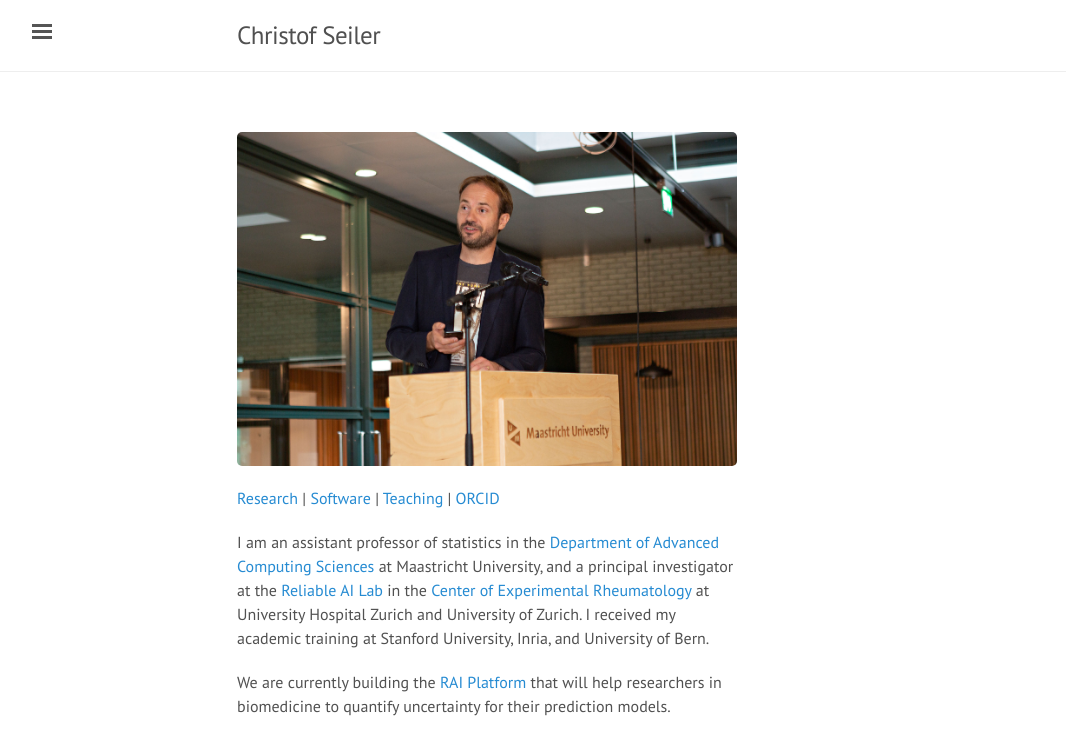
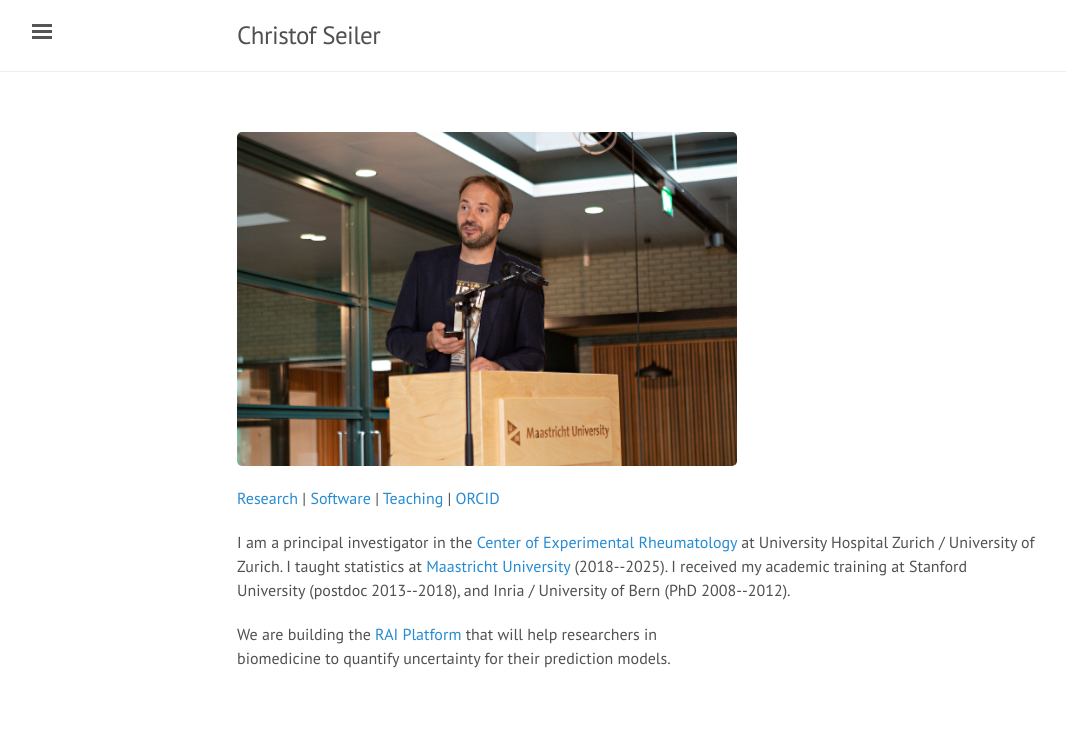
Before and after one commit to ChristofSeiler/ChristofSeiler.github.io, a Jekyll site: the page built from index.html, in a window 1280 px wide. Shown: the top 755 px of the page, without its empty margins (3-1069 px from the left). Built offline with Jekyll 4.4.1, drawn with Linux system fonts in a browser that asks for light colours; the list of posts is cut into pages by our own code.

Commit message:
updated short bio

```diff
--- a/index.html
+++ b/index.html
@@ -18,6 +18,8 @@ p.narrow {
 <a href="https://orcid.org/0000-0001-8802-3642">ORCID</a>
 </p>
 
-<p class="narrow">I am an assistant professor of statistics in the <a href="https://www.maastrichtuniversity.nl/dacs">Department of Advanced Computing Sciences</a> at Maastricht University, and a principal investigator at the <a href="group/">Reliable AI Lab</a> in the <a href="https://www.usz.ch/en/department/rheumatology/research-at-the-clinic-for-rheumatology/research-focus-of-the-clinic-for-rheumatology/research-group-christof-seiler/">Center of Experimental Rheumatology</a> at University Hospital Zurich and University of Zurich. I received my academic training at Stanford University, Inria, and University of Bern.</p>
+I am a principal investigator in the <a href="https://www.usz.ch/en/department/rheumatology/research-at-the-clinic-for-rheumatology/research-focus-of-the-clinic-for-rheumatology/research-group-christof-seiler/">Center of Experimental Rheumatology</a> at University Hospital Zurich / University of Zurich. I taught statistics at <a href="https://www.maastrichtuniversity.nl/dacs">Maastricht University</a> (2018--2025). I received my academic training at Stanford University (postdoc 2013--2018), and Inria / University of Bern (PhD 2008--2012).
 
-<p class="narrow">We are currently building the <a href="http://rai.uzh.ch/">RAI Platform</a> that will help researchers in biomedicine to quantify uncertainty for their prediction models.</p>
+</p>
+
+<p class="narrow">We are building the <a href="http://rai.uzh.ch/">RAI Platform</a> that will help researchers in biomedicine to quantify uncertainty for their prediction models.</p>
```
